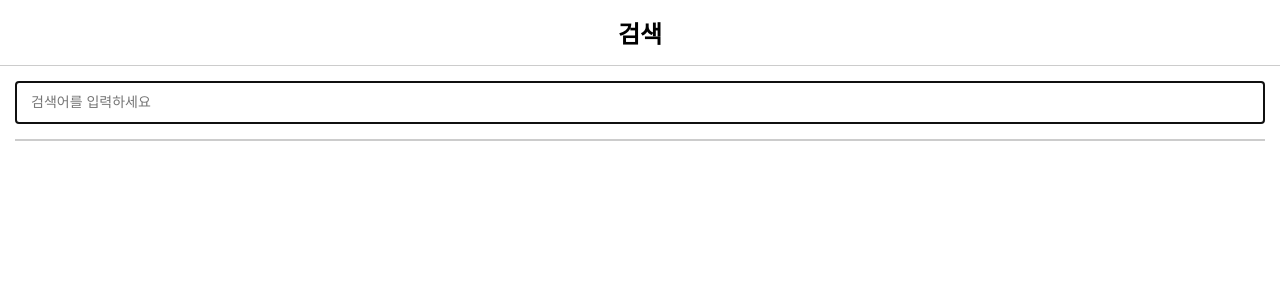
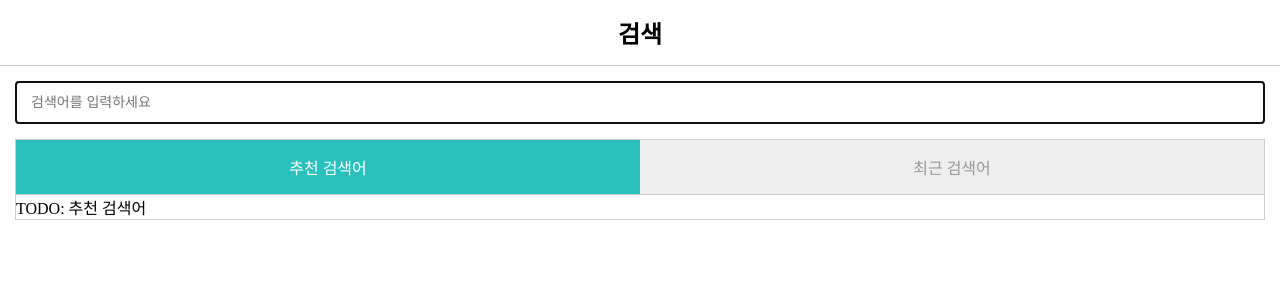
Before and after one commit to jeonghwan-kim/lecture-react, a React app in the folder 3-component/: page / in a window 1280 px wide. Shown: the top 300 px of the page. Built offline with nearby package versions, Linux system fonts and the light colour scheme.

Commit message:
component/tab 구현

```diff
--- a/3-component/src/App.js
+++ b/3-component/src/App.js
@@ -2,6 +2,7 @@
 import Header from "./components/Header.js";
 import SearchForm from "./components/SearchForm.js";
 import SearchResult from "./components/SearchResult.js";
+import Tabs, { TabType } from "./components/Tabs.js";
 import store from "./Store.js";
 
 export default class App extends React.Component {
@@ -12,7 +13,7 @@
       searchKeyword: "",
       searchResult: [],
       submitted: false,
-      // TODO
+      selectedTab: TabType.KEYWORD,
     };
   }
 
@@ -42,7 +43,7 @@
   }
 
   render() {
-    const { searchKeyword, searchResult, submitted } = this.state;
+    const { searchKeyword, searchResult, submitted, selectedTab } = this.state;
 
     return (
       <>
@@ -55,8 +56,18 @@
             onReset={() => this.handleReset()}
           />
           <div className="content">
-            {/* TODO */}
-            {submitted && <SearchResult data={searchResult} />}
+            {submitted ? (
+              <SearchResult data={searchResult} />
+            ) : (
+              <>
+                <Tabs
+                  selectedTab={selectedTab}
+                  onChange={(selectedTab) => this.setState({ selectedTab })}
+                />
+                {selectedTab === TabType.KEYWORD && <>TODO: 추천 검색어</>}
+                {selectedTab === TabType.HISTORY && <>TODO: 최근 검색어</>}
+              </>
+            )}
           </div>
         </div>
       </>
--- /dev/null
+++ b/3-component/src/components/Tabs.js
@@ -0,0 +1,27 @@
+import React from "react";
+
+export const TabType = {
+  KEYWORD: "KEYWORD",
+  HISTORY: "HISTORY",
+};
+
+const TabLabel = {
+  [TabType.KEYWORD]: "추천 검색어",
+  [TabType.HISTORY]: "최근 검색어",
+};
+
+const Tabs = ({ selectedTab, onChange }) => (
+  <ul className="tabs">
+    {Object.values(TabType).map((tabType) => (
+      <li
+        key={tabType}
+        className={selectedTab === tabType ? "active" : ""}
+        onClick={() => onChange(tabType)}
+      >
+        {TabLabel[tabType]}
+      </li>
+    ))}
+  </ul>
+);
+
+export default Tabs;
```
